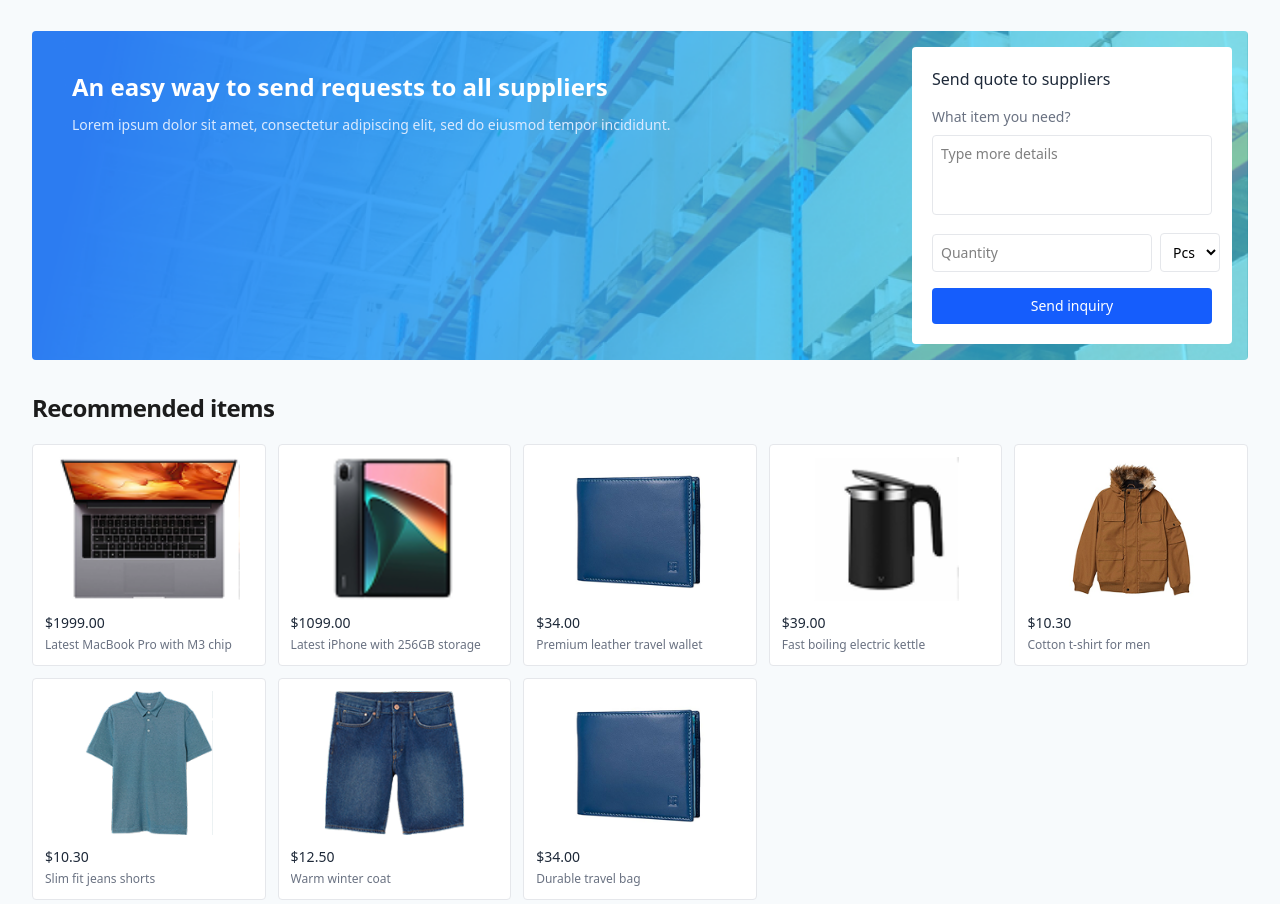
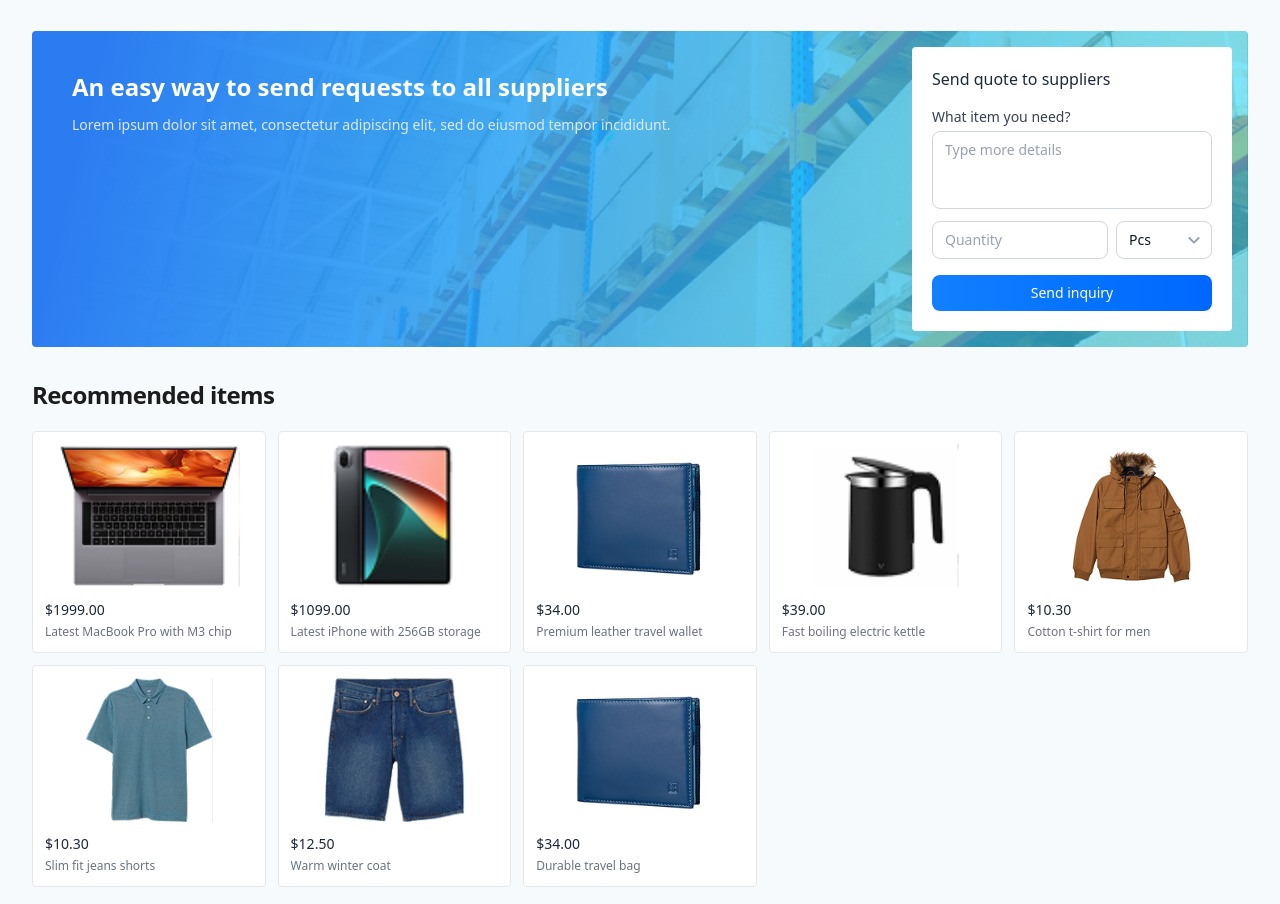
Before and after one commit to m-faizan-adill/ecommerce-fullstack-design-FE, a Next.js app: page / in a window 1280 px wide. Shown: the part 1363-2267 px from the top of the page. Built offline with nearby package versions, Linux system fonts and the light colour scheme.

Commit message:
refactor(inquiry): replace native form controls with reusable UI components

```diff
--- a/src/components/sections/InquiryBanner.tsx
+++ b/src/components/sections/InquiryBanner.tsx
@@ -1,3 +1,7 @@
+import { Button, Select } from "../ui";
+import { Input, LabeledTextarea } from "../ui/FormFields.tsx";
+
+
 export default function InquiryBanner() {
   return (
     <section className="py-4">
@@ -13,33 +17,41 @@ export default function InquiryBanner() {
             <p className="text-sm text-blue-100 mb-4 hidden lg:block">
               Lorem ipsum dolor sit amet, consectetur adipiscing elit, sed do eiusmod tempor incididunt.
             </p>
-            <button className="lg:hidden bg-[#FFFFFF] text-blue-600 text-sm px-4 py-2 rounded font-medium hover:bg-blue-50">
+            <Button variant="filled" size="md" className="lg:hidden bg-white text-blue-600">
               Send inquiry
-            </button>
+            </Button>
           </div>
 
           {/* Right form - desktop only */}
           <div className="hidden lg:block w-80 bg-[#FFFFFF] m-4 rounded p-5 shrink-0">
             <h3 className="font-medium text-gray-800 mb-4">Send quote to suppliers</h3>
-            <p className="text-sm text-gray-500 mb-2">What item you need?</p>
-            <textarea
+
+            <LabeledTextarea
+              label="What item you need?"
               placeholder="Type more details"
-              className="w-full border border-gray-200 rounded p-2 text-sm resize-none h-20 outline-none mb-3"
+              rows={3}
+              className="mb-3"
             />
+
             <div className="flex items-center gap-2 mb-4">
-              <input
+              <Input
                 type="number"
                 placeholder="Quantity"
-                className="flex-1 border border-gray-200 rounded p-2 text-sm outline-none"
+                className="flex-1"
               />
-              <select className="border border-gray-200 rounded p-2 text-sm outline-none">
-                <option>Pcs</option>
-                <option>Kg</option>
-              </select>
+              <Select
+                options={[
+                  { value: "pcs", label: "Pcs" },
+                  { value: "kg", label: "Kg" },
+                ]}
+                defaultValue="pcs"
+                className="w-24"
+              />
             </div>
-            <button className="w-full bg-blue-600 text-white py-2 rounded text-sm hover:bg-blue-700">
+
+            <Button variant="filled" size="md" block className="bg-linear-to-b from-[#127FFF] to-[#0067FF]">
               Send inquiry
-            </button>
+            </Button>
           </div>
         </div>
       </div>
```
